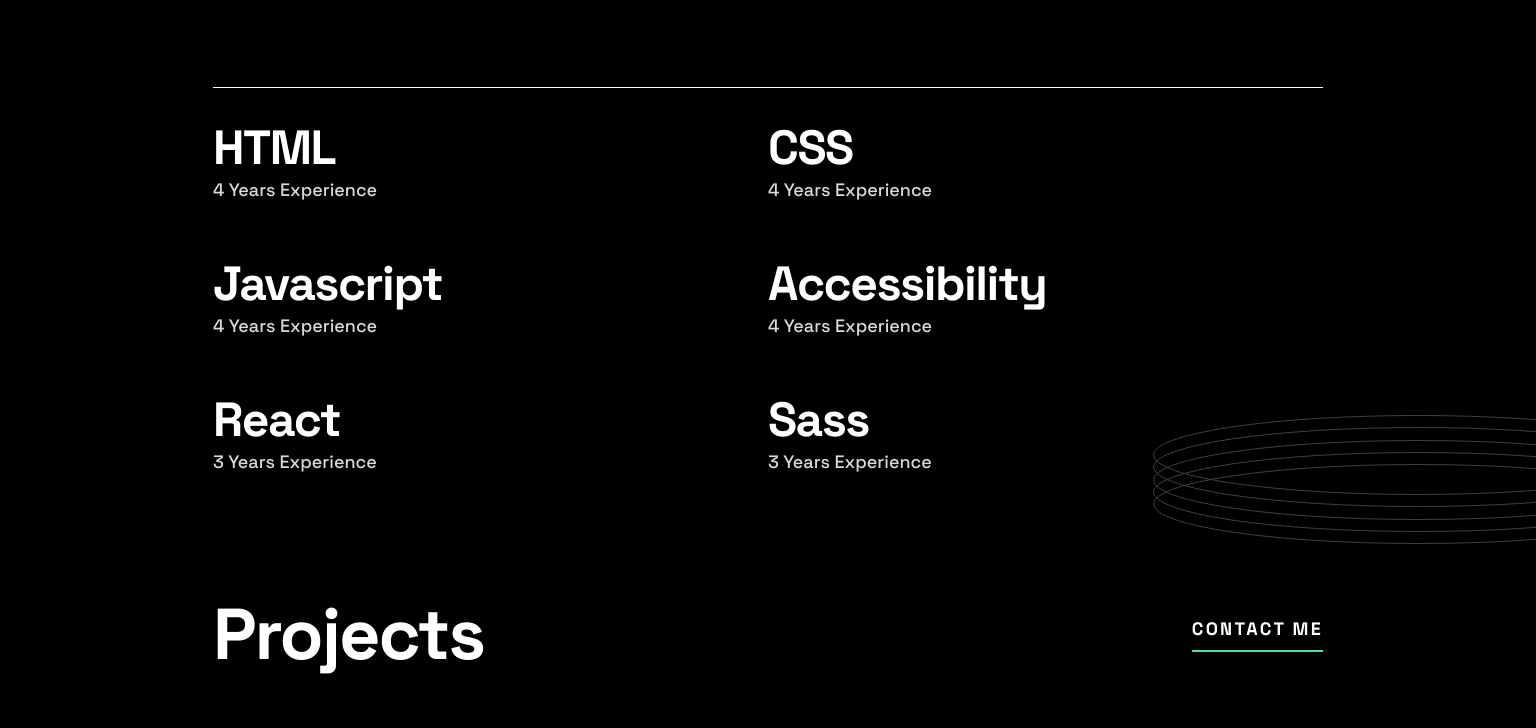
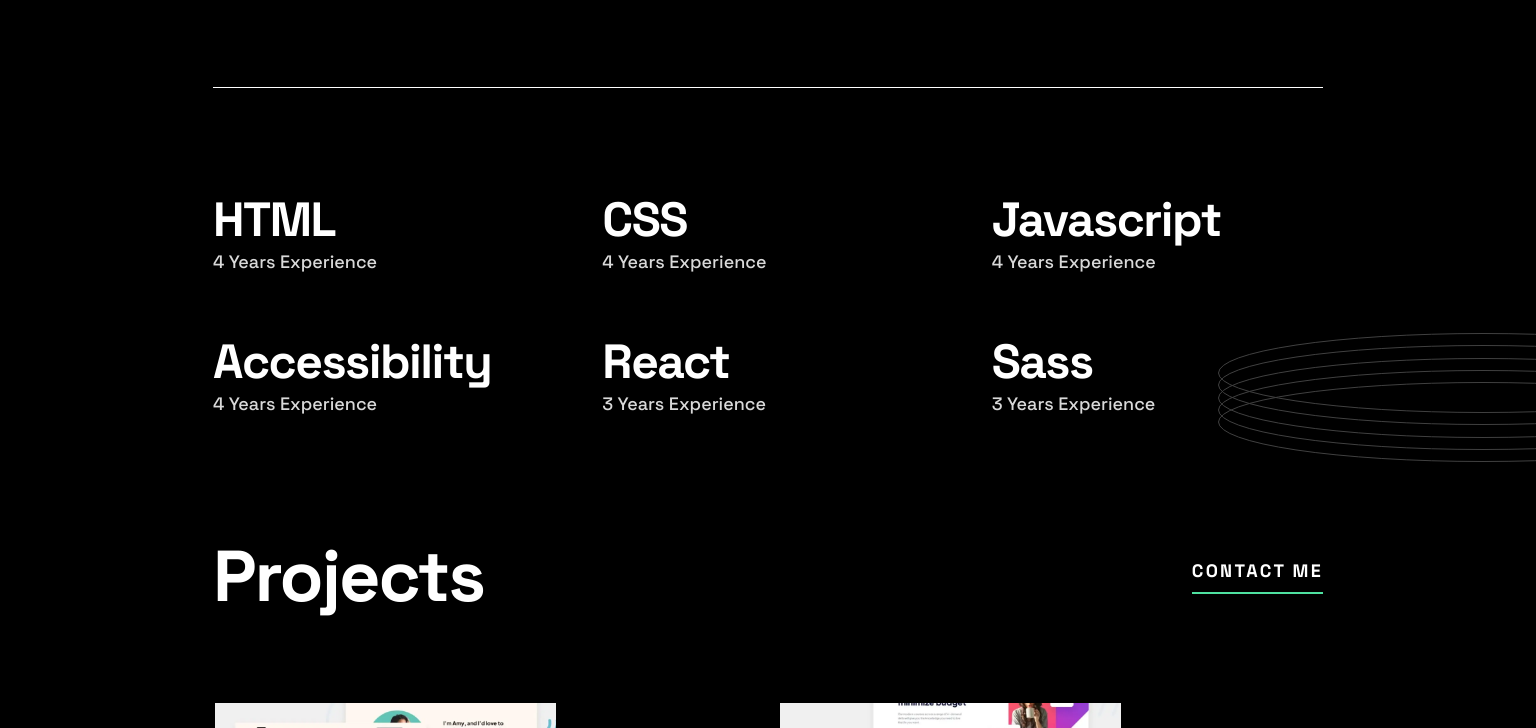
Before and after one commit to VasconcelloDev/single-page-developer, a website built with Vite: page index.html in a window 1536 px wide. Shown: the part 723-1451 px from the top of the page. Built offline with nearby package versions, Linux system fonts and the light colour scheme.

Commit message:
make experience section desktop compatible

```diff
--- a/style.css
+++ b/style.css
@@ -583,4 +583,15 @@
     z-index: 2;
     padding: 64px;
   }
+
+  .experience__image {
+    bottom: 8px;
+    right: -425px;
+  }
+
+  .experience__list {
+    margin-top: 72px;
+    gap: 58px;
+    grid-template-columns: repeat(3, 1fr);
+  }
 }
```
